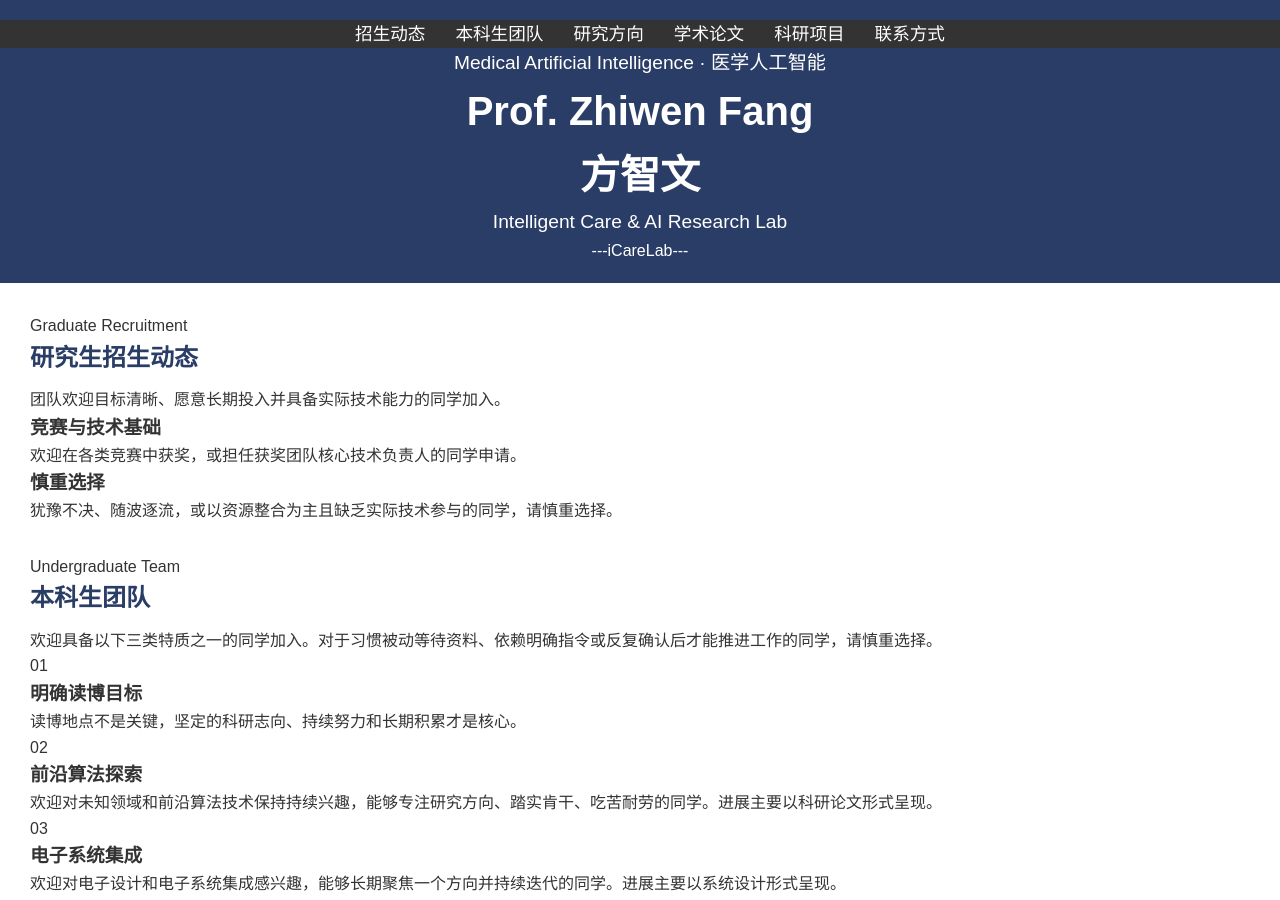
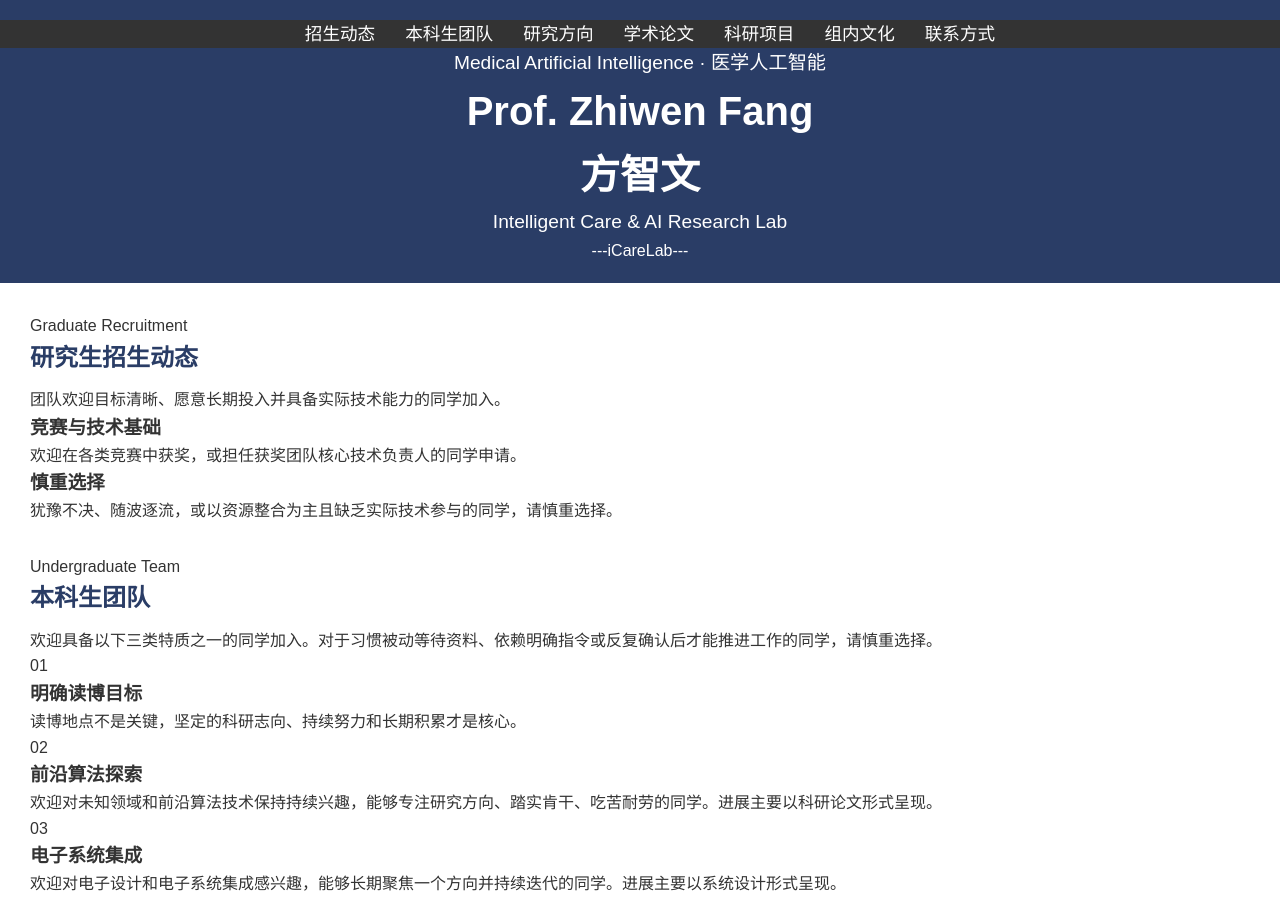
Before and after one commit to iCareLab-SMU/iCareLab, a plain HTML site: page index.html in a window 1280 px wide. Shown: the top 900 px of the page. Drawn offline with Linux system fonts and the light colour scheme; some packages are replaced by stand-ins of ours; a script that the page names is missing.

Commit message:
Update index.html

```diff
--- a/index.html
+++ b/index.html
@@ -3,7 +3,7 @@
 <head>
   <meta charset="UTF-8" />
   <meta name="viewport" content="width=device-width, initial-scale=1.0" />
-  <meta name="description" content="iCareLab 医学人工智能研究团队主页，聚焦智慧教育、智慧康养、行为分析、技能质量评价、注意力评价与医学图像异常检测。" />
+  <meta name="description" content="iCareLab 医学人工智能研究团队主页，聚焦智慧教育、智慧康养、行为分析、技能质量评价与注意力分析。" />
   <title>iCareLab | Prof. Zhiwen Fang</title>
   <link rel="stylesheet" href="styles.css" />
   <script async src="//busuanzi.ibruce.info/busuanzi/2.3/busuanzi.pure.mini.js"></script>
@@ -17,6 +17,7 @@
         <li><a href="#research">研究方向</a></li>
         <li><a href="#publications">学术论文</a></li>
         <li><a href="#projects">科研项目</a></li>
+        <li><a href="#projects">组内文化</a></li>
         <li><a href="#contact">联系方式</a></li>
       </ul>
     </nav>
```
